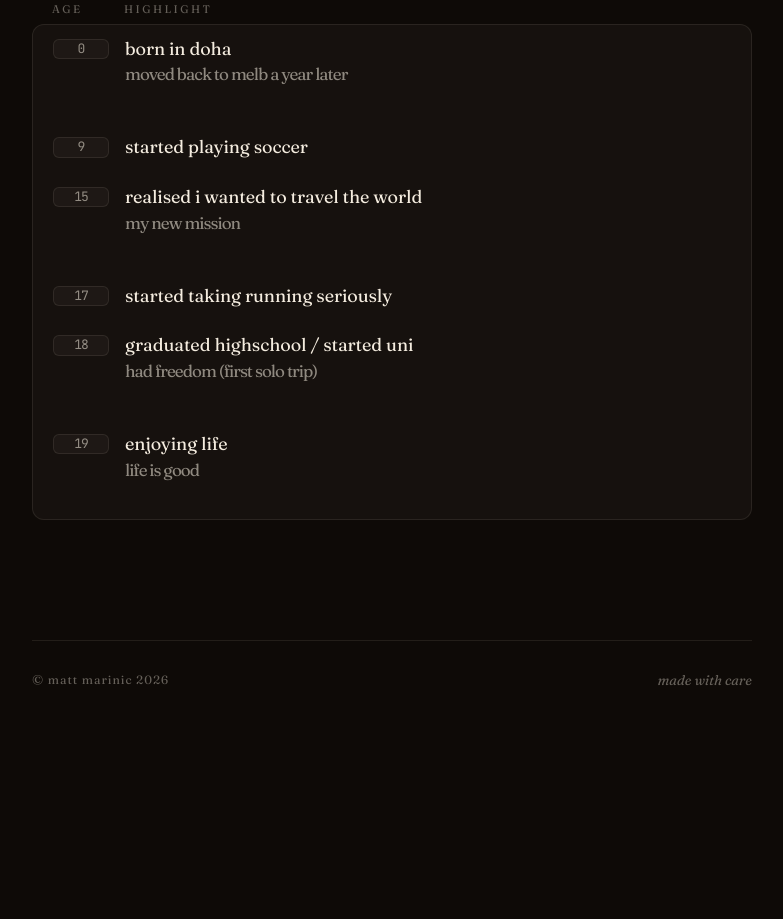
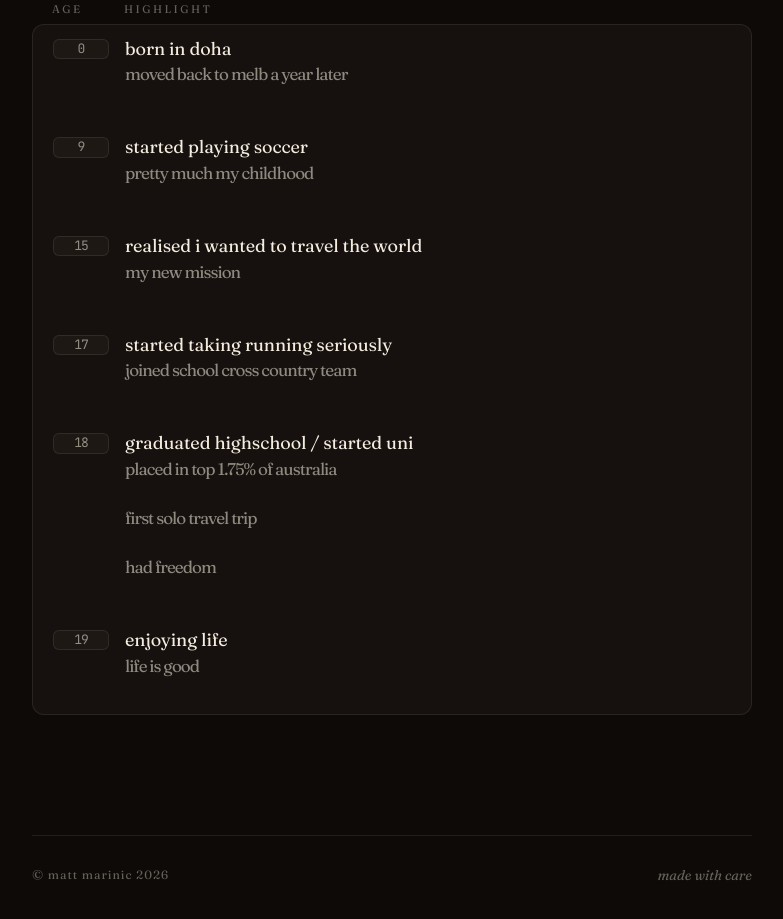
Before and after one commit to callmeMaTTt/website, an Astro site: page /about in a window 1280 px wide. Shown: the part 861-1780 px from the top of the page, without its empty margins (248-1031 px from the left). Before the commit the page ends 1723 px from the top, so only its background shows below. Built offline with nearby package versions, Linux system fonts and the light colour scheme; Astro itself is replaced by a stand-in of ours.

Commit message:
Update about.astro

```diff
--- a/src/pages/about.astro
+++ b/src/pages/about.astro
@@ -37,6 +37,7 @@ import Footer from '../components/Footer.astro';
           <span class="age">9</span>
           <div>
             <h4>started playing soccer</h4>
+            <p>pretty much my childhood</p>
           </div>
         </div>
         <div class="tl-row">
@@ -50,13 +51,16 @@ import Footer from '../components/Footer.astro';
           <span class="age">17</span>
           <div>
             <h4>started taking running seriously</h4>
+            <p>joined school cross country team</p>
           </div>
         </div>
         <div class="tl-row">
           <span class="age">18</span>
           <div>
             <h4>graduated highschool / started uni</h4>
-            <p>had freedom (first solo trip)<p>
+            <p>placed in top 1.75% of australia</p>
+            <p>first solo travel trip</p>
+            <p>had freedom</p>
           </div>
         </div>
         <div class="tl-row">
```
